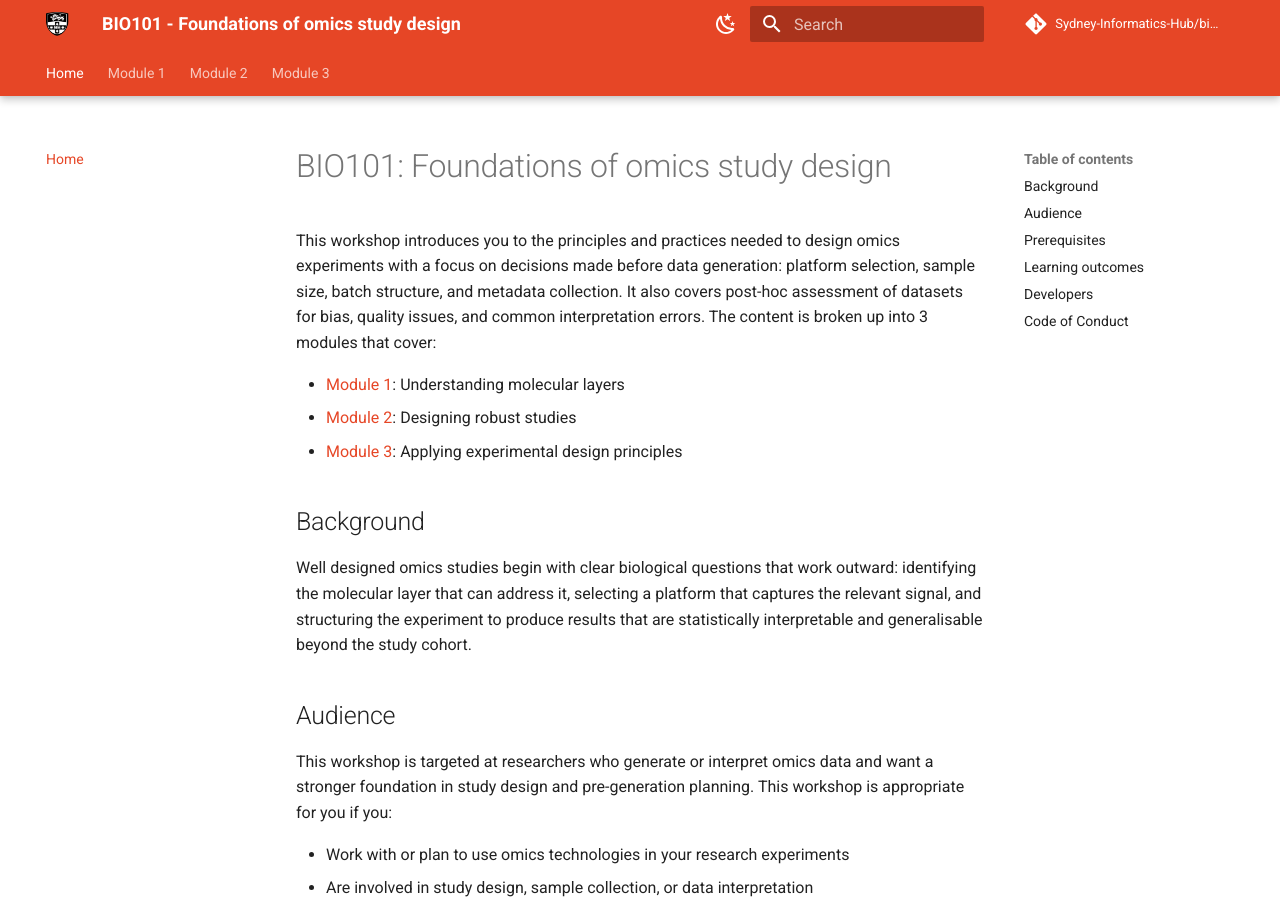
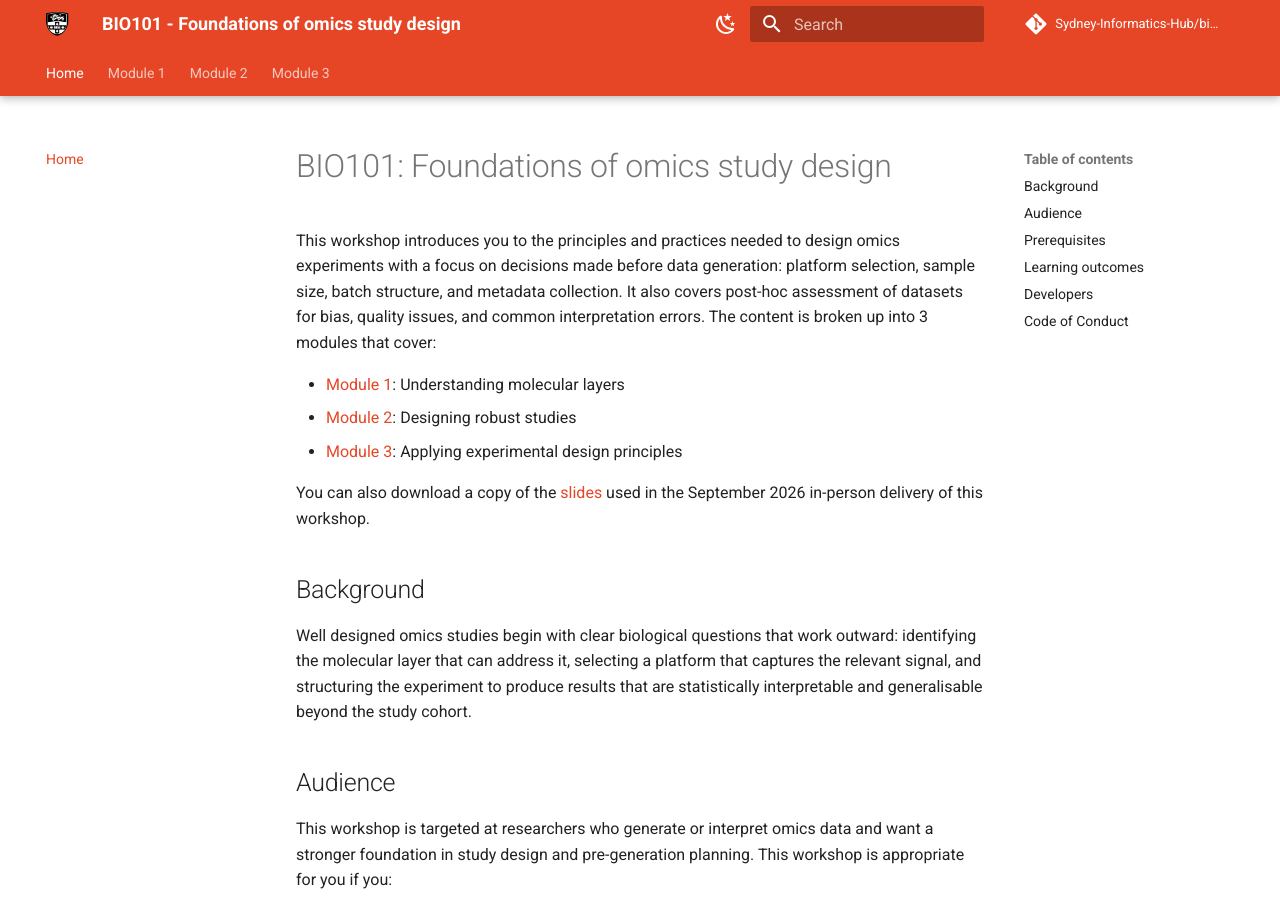
Before and after one commit to Sydney-Informatics-Hub/bio101-workshop, an MkDocs documentation site: the page built from docs/index.md, in a window 1280 px wide and 900 px high. Built offline with MkDocs 1.6.1 and Material for MkDocs 9.7.7, drawn with Linux system fonts in a browser that asks for light colours; comment, search, counter and statistics services are not loaded.

Commit message:
Add slides, dl link to index

```diff
--- a/docs/index.md
+++ b/docs/index.md
@@ -5,6 +5,8 @@ This workshop introduces you to the principles and practices needed to design om
 - [Module 1](module1-1.md): Understanding molecular layers
 - [Module 2](module2-0.md): Designing robust studies
 - [Module 3](module3-0.md): Applying experimental design principles
+
+You can also download a copy of the <a href="../2026-bio101-slides-bundle.pdf" download>slides</a> used in the September 2026 in-person delivery of this workshop.
 
 ## Background
 
```
Also changed, not shown: 1 other file.
